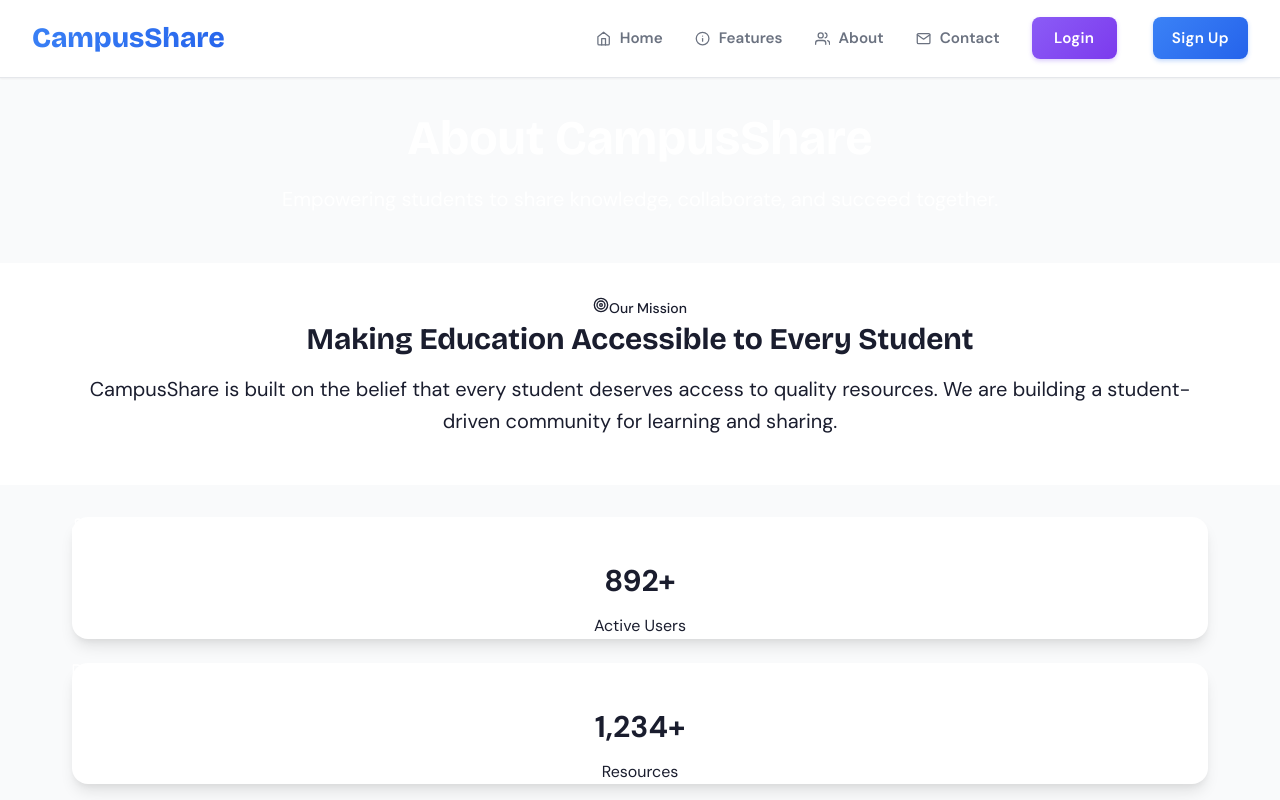
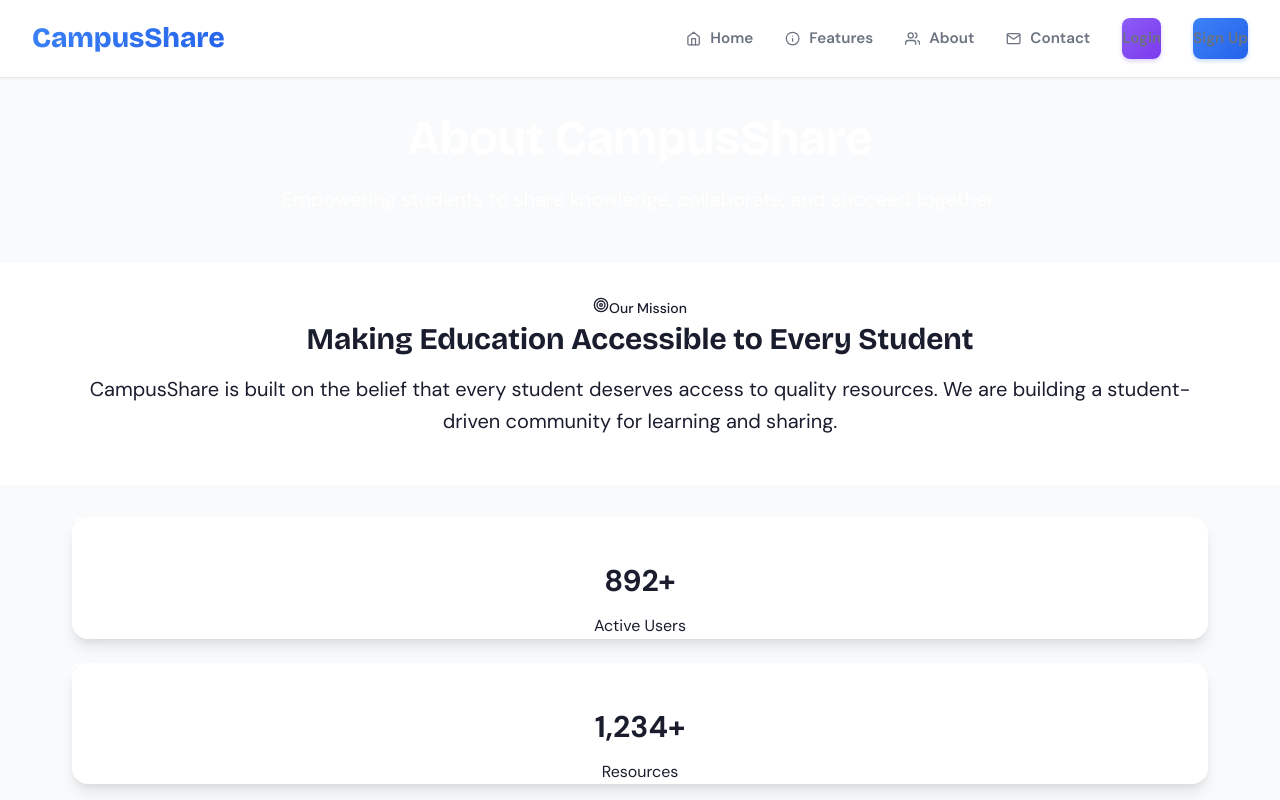
Before and after one commit to rajhemant076/campusshare-frontend, a React (Vite) app: page /about in a window 1280 px wide. Shown: the top 800 px of the page. Built offline with nearby package versions, Linux system fonts and the light colour scheme; no server answers.

Commit message:
styling updated to blue theme -3

```diff
--- a/src/App.css
+++ b/src/App.css
@@ -247,9 +247,6 @@ img {
 /* ===================================== */
 /* NAVBAR STYLES - White Background */
 /* ===================================== */
-/* ===================================== */
-/* NAVBAR STYLES - ENHANCED */
-/* ===================================== */
 .navbar {
   background: var(--bg-nav);
   border-bottom: 1px solid var(--border);
@@ -341,80 +338,9 @@ img {
   animation: slideIn var(--transition-normal) var(--transition-timing);
 }
 
-/* ===================================== */
-/* NAVBAR BUTTON STYLES - Login/Signup Fixes */
-/* ===================================== */
-
-/* Override default button styles for navbar */
-.navbar-links .btn {
-  padding: 0.6rem 1.2rem;
-  font-size: 0.95rem;
-  min-width: 85px;
-  text-align: center;
-  font-weight: 600;
-  letter-spacing: 0.3px;
-  border-radius: var(--radius-md);
-  transition: all var(--transition-fast) var(--transition-timing);
-  display: inline-flex;
-  align-items: center;
-  justify-content: center;
-  line-height: 1.5;
-}
-
-/* Login button - Secondary color */
-.navbar-links .btn-secondary {
-  background: var(--secondary-gradient);
-  color: white !important;
-  box-shadow: 0 2px 4px rgba(139, 92, 246, 0.3);
-}
-
-.navbar-links .btn-secondary:hover {
-  background: linear-gradient(135deg, var(--secondary-dark), var(--secondary));
-  transform: translateY(-2px);
-  box-shadow: 0 4px 8px rgba(124, 58, 237, 0.4);
-  color: white !important;
-}
-
-/* Signup button - Primary color */
-.navbar-links .btn-primary {
-  background: var(--primary-gradient);
-  color: white !important;
-  box-shadow: 0 2px 4px rgba(59, 130, 246, 0.3);
-}
-
-.navbar-links .btn-primary:hover {
-  background: linear-gradient(135deg, var(--primary-dark), var(--primary));
-  transform: translateY(-2px);
-  box-shadow: 0 4px 8px rgba(37, 99, 235, 0.4);
-  color: white !important;
-}
-
-/* Remove any inherited styles that might affect buttons */
-.navbar-links li .btn {
-  padding: 0.6rem 1.2rem !important;
-  color: white !important;
-}
-
-.navbar-links li .btn-primary,
-.navbar-links li .btn-secondary {
-  color: white !important;
-}
-
-/* Adjust spacing between buttons */
-.navbar-links li:has(.btn) {
-  display: flex;
-  align-items: center;
-  gap: 0.5rem;
-}
-
-.navbar-links li:last-child {
-  margin-left: 0.25rem;
-}
-
-/* Ensure buttons are properly aligned */
-.navbar-links .btn-sm {
-  padding: 0.6rem 1.2rem !important;
-  font-size: 0.95rem !important;
+@keyframes slideIn {
+  from { transform: scaleX(0); }
+  to { transform: scaleX(1); }
 }
 
 /* Hamburger Button */
@@ -465,152 +391,6 @@ img {
   color: white;
   transform: translateY(-2px);
   box-shadow: var(--shadow-md);
-}
-
-@keyframes slideIn {
-  from { transform: scaleX(0); }
-  to { transform: scaleX(1); }
-}
-
-/* ===================================== */
-/* RESPONSIVE NAVBAR */
-/* ===================================== */
-
-/* Tablet and Mobile */
-@media (max-width: 768px) {
-  .navbar-container {
-    flex-wrap: wrap;
-  }
-
-  .hamburger-btn {
-    display: flex;
-    align-items: center;
-    justify-content: center;
-  }
-
-  .navbar-links {
-    display: none;
-    width: 100%;
-    flex-direction: column;
-    gap: var(--spacing-sm);
-    padding: var(--spacing-md) 0;
-    margin-top: var(--spacing-md);
-    border-top: 1px solid var(--border);
-  }
-
-  .navbar-links.active {
-    display: flex;
-    animation: slideDown var(--transition-normal) var(--transition-timing);
-  }
-
-  .navbar-links li {
-    width: 100%;
-    text-align: center;
-  }
-
-  .navbar-links a {
-    width: 100%;
-    padding: var(--spacing-sm);
-    justify-content: center;
-  }
-
-  .navbar-links a.active::after {
-    bottom: -2px;
-  }
-
-  /* Mobile button styles */
-  .navbar-links .btn,
-  .navbar-links li .btn,
-  .navbar-links .btn-primary,
-  .navbar-links .btn-secondary {
-    width: 100% !important;
-    padding: 0.8rem !important;
-    margin: 0.25rem 0 !important;
-    min-width: auto !important;
-  }
-
-  .navbar-links li:has(.btn) {
-    flex-direction: column;
-    width: 100%;
-    gap: 0.25rem;
-  }
-
-  .navbar-links li:last-child {
-    margin-left: 0;
-    margin-top: 0.5rem;
-  }
-
-  .logout-item {
-    width: 100%;
-  }
-
-  .logout-btn {
-    width: 100%;
-    justify-content: center;
-  }
-
-  /* Navbar Animation */
-  .navbar-links {
-    max-height: 0;
-    opacity: 0;
-    overflow: hidden;
-    padding: 0;
-    transition: all var(--transition-normal) var(--transition-timing);
-  }
-
-  .navbar-links.active {
-    max-height: 500px;
-    opacity: 1;
-    padding: var(--spacing-md) 0;
-  }
-
-  .navbar-links li {
-    transform: translateY(-20px);
-    opacity: 0;
-    transition: all var(--transition-normal) var(--transition-timing);
-  }
-
-  .navbar-links.active li {
-    transform: translateY(0);
-    opacity: 1;
-  }
-
-  .navbar-links.active li:nth-child(1) { transition-delay: 0.1s; }
-  .navbar-links.active li:nth-child(2) { transition-delay: 0.15s; }
-  .navbar-links.active li:nth-child(3) { transition-delay: 0.2s; }
-  .navbar-links.active li:nth-child(4) { transition-delay: 0.25s; }
-  .navbar-links.active li:nth-child(5) { transition-delay: 0.3s; }
-  .navbar-links.active li:nth-child(6) { transition-delay: 0.35s; }
-  .navbar-links.active li:nth-child(7) { transition-delay: 0.4s; }
-  .navbar-links.active li:nth-child(8) { transition-delay: 0.45s; }
-}
-
-/* Small Mobile */
-@media (max-width: 480px) {
-  .navbar-logo {
-    font-size: 1.5rem;
-  }
-
-  .navbar-logo svg {
-    width: 24px;
-    height: 24px;
-  }
-
-  .navbar-links .btn,
-  .navbar-links li .btn {
-    padding: 0.7rem !important;
-  }
-}
-
-@keyframes slideDown {
-  from {
-    opacity: 0;
-    transform: translateY(-10px);
-  }
-  to {
-    opacity: 1;
-    transform: translateY(0);
-  }
 }
 
 /* ===================================== */
@@ -645,7 +425,6 @@ img {
   background: rgba(255, 255, 255, 0.3);
   transform: translate(-50%, -50%);
   transition: width 0.3s, height 0.3s;
-  color: white;
 }
 
 .btn:active::after {
@@ -1955,7 +1734,6 @@ input[type="file"].form-input::file-selector-button:hover {
 .footer-container {
   max-width: 1400px;
   margin: 0 auto;
-  /* display: flex; */
 }
 
 .footer-grid {
@@ -1989,10 +1767,6 @@ input[type="file"].form-input::file-selector-button:hover {
 
 .footer-logo:hover {
   opacity: 0.8;
-}
-.footer-top{
-  display: flex;
-  flex-wrap: wrap;
 }
 
 .footer-logo span {
@@ -3151,18 +2925,6 @@ input[type="file"].form-input::file-selector-button:hover {
 
   .footer-brand {
     min-width: 200px;
-
-  }
-  .footer-top{
-    flex-direction: column;
-    justify-content: center;
-    text-align: center;
-    align-items: center;
-    gap: 2vh;
-  }
-  .footer-bottom {
-    flex-direction: column;
-    text-align: center;
   }
 }
 
```
